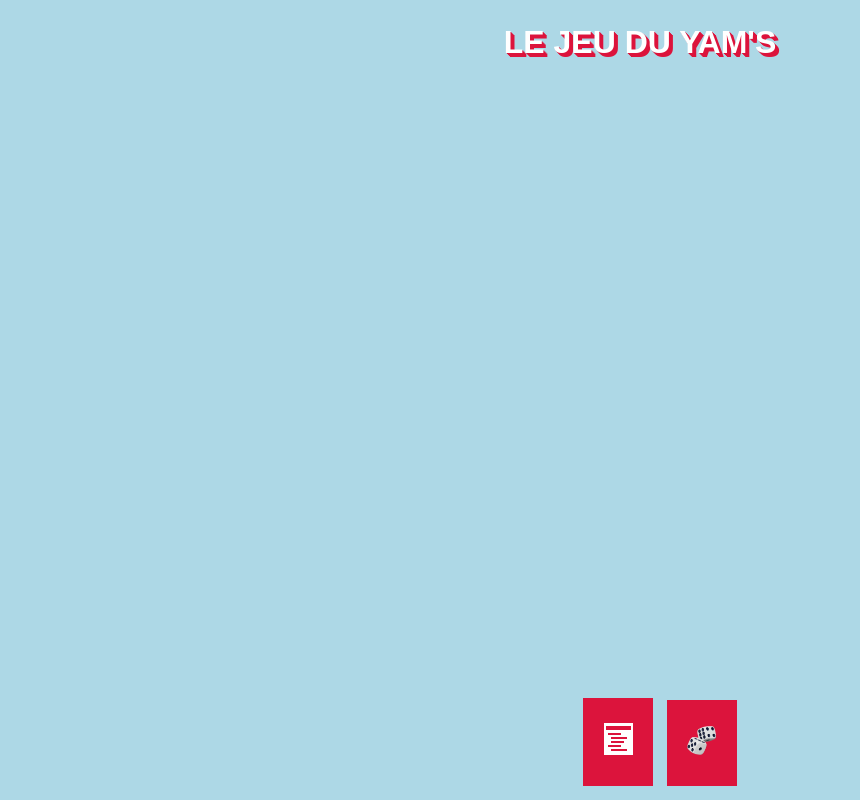
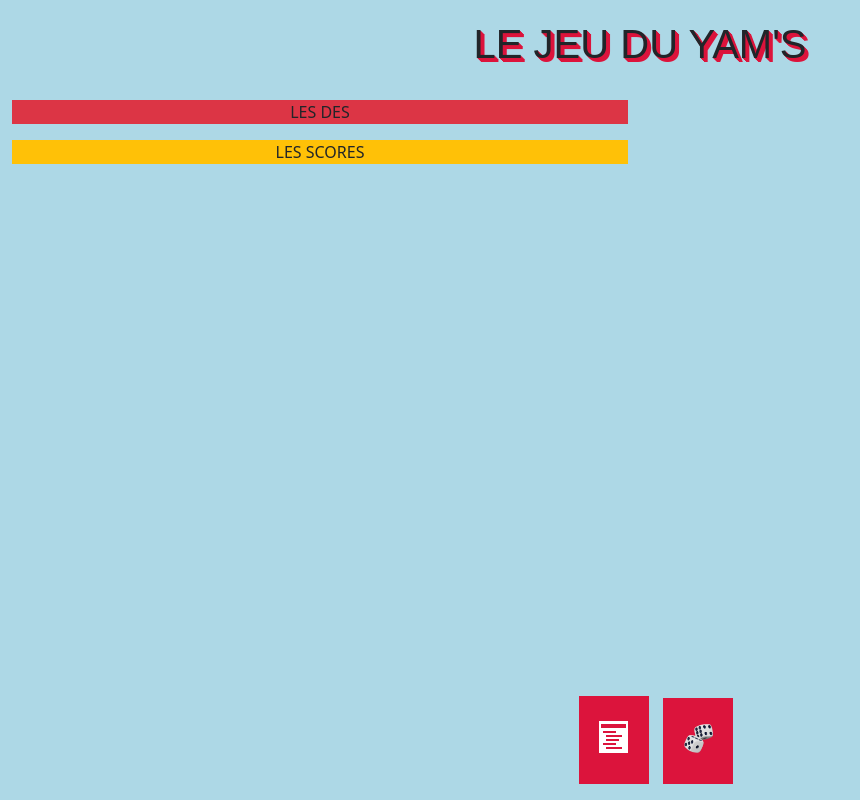
Before and after one commit to Valwer/Yams, a website: page index.html in a window 1280 px wide. Both pictures are taken after a click on the item 618 px from the left and 742 px from the top of the page. Shown: the whole page, without its empty margins (0-860 px from the left). Drawn offline with nearby package versions, Linux system fonts and the light colour scheme.

Commit message:
first commit

```diff
--- a/index.html
+++ b/index.html
@@ -4,6 +4,7 @@
     <meta charset="UTF-8">
     <meta name="viewport" content="width=device-width, initial-scale=1.0">
     <link rel="stylesheet" href="./public/assets/css/style.css">
+    <link rel="stylesheet" href="./node_modules/bootstrap/dist/css/bootstrap.min.css">
     <title>Le yams</title>
 </head>
 <body>
@@ -11,6 +12,19 @@
     <header>
         <h1>Le jeu du Yam's</h1>
     </header>
+    <div class="container">
+        <div class="row">
+            <div class="col-12">
+                <div class="dices text-center bg-danger">
+                    <p class=" text-dark">LES DES</p>
+                </div>
+                <div class=" text-center bg-warning">
+                    <p class=" text-dark">LES SCORES</p>
+                </div>
+            </div>
+        </div>
+    </div>
+
 
 <nav>
     <ul>
@@ -27,6 +41,6 @@
         </li>
     </ul>
 </nav>
-
+<script src="./public/assets/js/script.js"></script>
 </body>
 </html>
--- /dev/null
+++ b/package.json
@@ -0,0 +1,5 @@
+{
+  "dependencies": {
+    "bootstrap": "^5.3.3"
+  }
+}
--- a/public/assets/css/style.css
+++ b/public/assets/css/style.css
@@ -7,14 +7,14 @@
 }
 
 header {
-    text-align: center; /* Centrage horizontal */
-    padding: 20px 0; /* Espace autour du titre */
+    text-align: center;
+    padding: 20px 0;
     position: fixed;
     top: 0;
     left: 0;
     width: 100%;
     background: transparent;
-    z-index: 9999; /* Assurez-vous que le titre reste au-dessus du contenu */
+    z-index: 9999;
 }
 
 h1 {
@@ -34,7 +34,7 @@ h2 {
 
 body {
   padding: 100px 0;
-	background: lightblue;
+	background: lightblue !important;
   color: white;
   max-width:640px;
 	font-family: 'Montserrat', sans-serif;
--- /dev/null
+++ b/public/assets/js/script.js
@@ -0,0 +1,16 @@
+// repositionnement de la navbar
+document.addEventListener('DOMContentLoaded', function() {
+    const navLinks = document.querySelectorAll('nav ul li');
+
+    navLinks.forEach(function(link) {
+        link.addEventListener('click', function() {
+            // Ajoute une classe pour activer l'animation
+            this.classList.add('active');
+
+            // Supprime la classe après 2 secondes
+            setTimeout(function() {
+                link.classList.remove('active');
+            }, 1000);
+        });
+    });
+});
```
Also changed, not shown: 2 other files.
